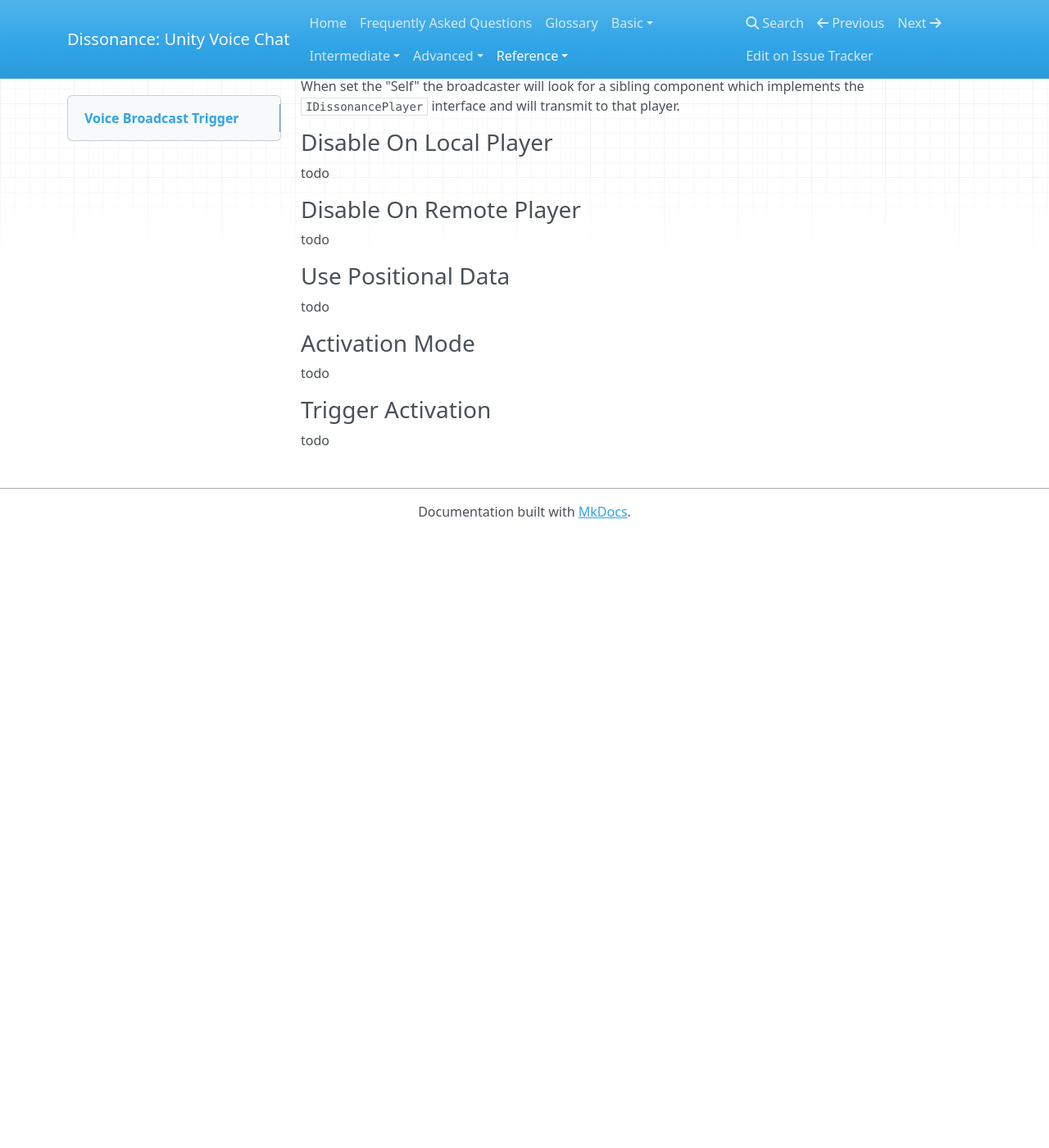
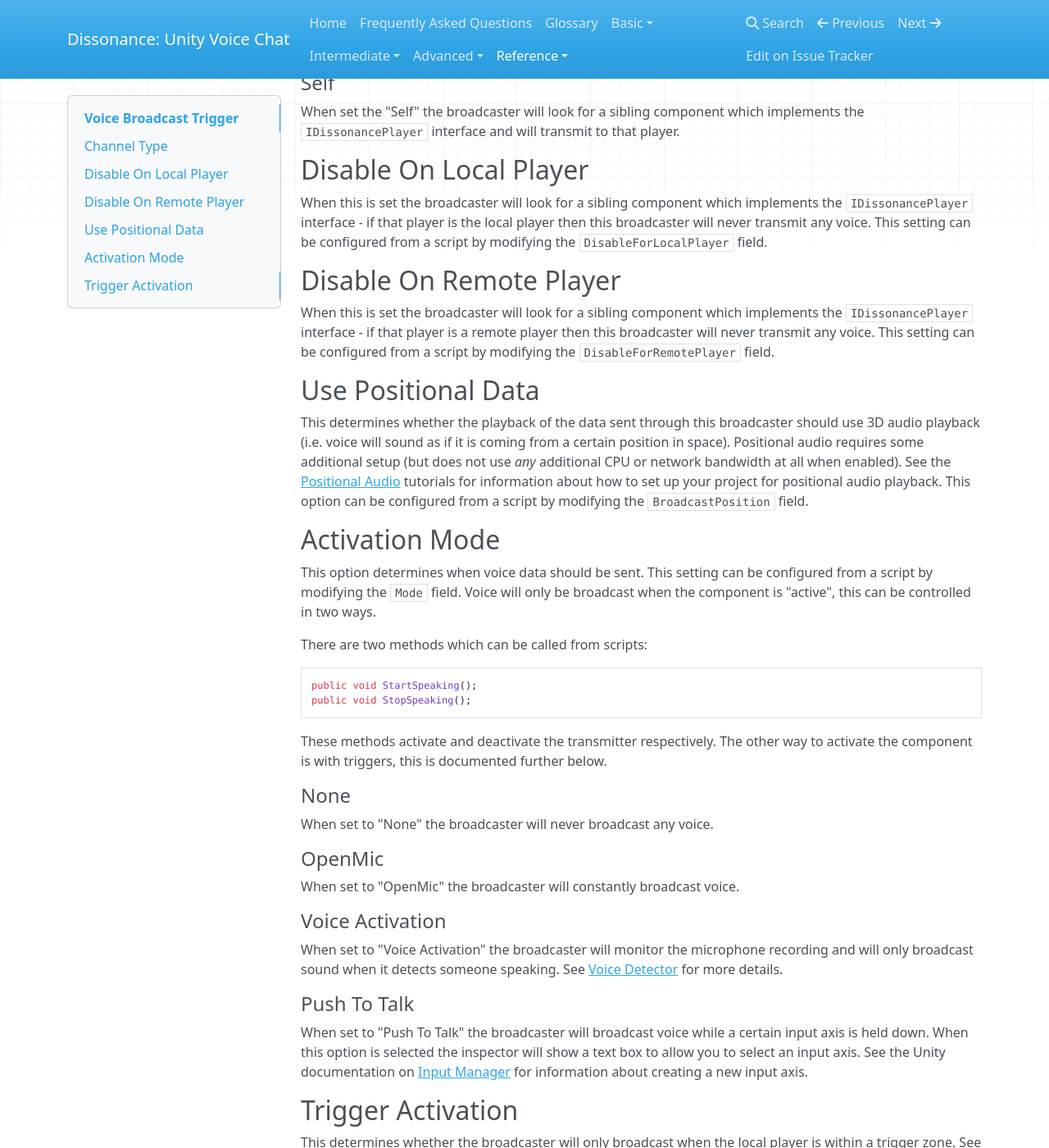
Before and after one commit to Placeholder-Software/Dissonance, an MkDocs documentation site: the page built from docs/Reference/Components/Voice Broadcast Trigger.md, in a window 1280 px wide and 1400 px high, scrolled down 981 px. Shown: the whole window at 82% size. Built offline with MkDocs 1.6.1, drawn with Linux system fonts in a browser that asks for light colours; nearby versions of some CDN libraries; old or Windows-style settings are respelled for this version of MkDocs; before the commit the page ends 1633 px from its top, so only the background shows below that; some of the changed text lies outside the part shown.

Commit message:
Written reference docs for triggers
Signed-off-by: Martin Evans <martindevans@gmail.com>

````diff
--- a/docs/Reference/Components/Voice Broadcast Trigger.md
+++ b/docs/Reference/Components/Voice Broadcast Trigger.md
@@ -1,41 +1,66 @@
-## Voice Broadcast Trigger
+# Voice Broadcast Trigger
 
-The Voice Broadcast Trigger controls which rooms the local voice data is broadcast to.
+The Voice Broadcast Trigger controls which room(s) the local voice data is sent to.
 
 ![Voice Broadcast Trigger Inspector](/images/VoiceBroadcastTrigger_Overview.png "Voice Broadcast Trigger Inspector")
 
-### Channel Type
+## Channel Type
 
-The channel type option determines what this broadcaster is broadcasting to. This setting can be configured from a script by modifying the `ChannelType` field on the VoiceBroadcastTrigger component.
+This option determines what this broadcaster is broadcasting to. This setting can be configured from a script by modifying the `ChannelType` field on the VoiceBroadcastTrigger component.
 
-##### Room
+#### Room
 
 When set to "Room" the broadcaster sends voice to the specified room. Available rooms are listed in a dropdown box and new rooms may be added by clicking the "Config Rooms" button. The target room name can be configured from a script by modifying the `RoomName` field.
 
-##### Player
+#### Player
 
 When set to "Player" the broadcaster sends voice to the specified player. The inspector will show a text box to enter the name of the player to send to. The *local* player name is set on the DissonanceComms component. The target player name can be configured from a script by modifying the `PlayerId` field.
 
-##### Self
+#### Self
 
 When set the "Self" the broadcaster will look for a sibling component which implements the `IDissonancePlayer` interface and will transmit to that player.
 
-### Disable On Local Player
+## Disable On Local Player
 
-todo
+When this is set the broadcaster will look for a sibling component which implements the `IDissonancePlayer` interface - if that player is the local player then this broadcaster will never transmit any voice. This setting can be configured from a script by modifying the `DisableForLocalPlayer` field.
 
-### Disable On Remote Player
+## Disable On Remote Player
 
-todo
+When this is set the broadcaster will look for a sibling component which implements the `IDissonancePlayer` interface - if that player is a remote player then this broadcaster will never transmit any voice. This setting can be configured from a script by modifying the `DisableForRemotePlayer` field.
 
-### Use Positional Data
+## Use Positional Data
 
-todo
+This determines whether the playback of the data sent through this broadcaster should use 3D audio playback (i.e. voice will sound as if it is coming from a certain position in space). Positional audio requires some additional setup (but does not use *any* additional CPU or network bandwidth at all when enabled). See the [Positional Audio](Tutorial - Positional Audio.md) tutorials for information about how to set up your project for positional audio playback. This option can be configured from a script by modifying the `BroadcastPosition` field.
 
-### Activation Mode
+## Activation Mode
 
-todo
+This option determines when voice data should be sent. This setting can be configured from a script by modifying the `Mode` field. Voice will only be broadcast when the component is "active", this can be controlled in two ways.
 
-### Trigger Activation
+There are two methods which can be called from scripts:
 
-todo
+```
+public void StartSpeaking();
+public void StopSpeaking();
+```
+
+These methods activate and deactivate the transmitter respectively. The other way to activate the component is with triggers, this is documented further below.
+
+#### None
+
+When set to "None" the broadcaster will never broadcast any voice.
+
+#### OpenMic
+
+When set to "OpenMic" the broadcaster will constantly broadcast voice.
+
+#### Voice Activation
+
+When set to "Voice Activation" the broadcaster will monitor the microphone recording and will only broadcast sound when it detects someone speaking. See [Voice Detector](Reference/Audio/VAD.md) for more details.
+
+#### Push To Talk
+
+When set to "Push To Talk" the broadcaster will broadcast voice while a certain input axis is held down. When this option is selected the inspector will show a text box to allow you to select an input axis. See the Unity documentation on [Input Manager](https://docs.unity3d.com/Manual/class-InputManager.html) for information about creating a new input axis.
+
+## Trigger Activation
+
+This determines whether the broadcaster will only broadcast when the local player is within a trigger zone. See the Unity documentation on [Trigger Zones](https://unity3d.com/learn/tutorials/topics/physics/colliders-triggers). Using trigger activation requires the same basic setup as using [Positional Audio](Tutorial - Positional Audio.md). This setting can be configured from a script by modifying the `UseTrigger` field
--- a/mkdocs.yml
+++ b/mkdocs.yml
@@ -17,7 +17,8 @@
 - Advanced:
     - "Writing A Network Integration": "Tutorial - Network Integration.md"
 - Reference:
-    - "Voice Broadcast Trigger": "Reference/Components/Voice Broadcast Trigger.md"
-    - "Voice Receipt Trigger": "Reference/Components/Voice Receipt Trigger.md"
+    - Components:
+        - "Voice Broadcast Trigger": "Reference/Components/Voice Broadcast Trigger.md"
+        - "Voice Receipt Trigger": "Reference/Components/Voice Receipt Trigger.md"
     - Networking:
         - "Network Packet Format": "Reference/Networking/Packet Format.md"
````
Also changed, not shown: docs/Reference/Components/Voice Receipt Trigger.md (+13 -0 lines), docs/Reference/Audio/VAD.md (added), docs/images/VoiceReceiptTrigger_Overview.png (added).
